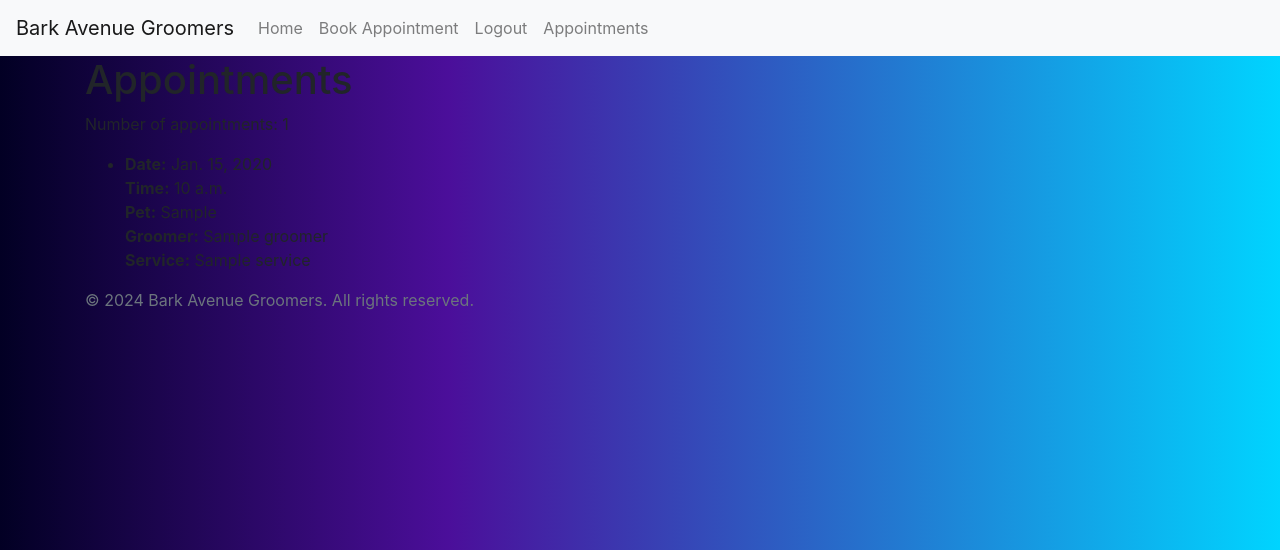
After one commit to JKirkby95/Bark-Avenue-Gitpod, a Django app: page /appointments/ in a window 1280 px wide. The commit adds this page. Shown: the top 550 px of the page. Run offline with Django 3.2, Linux system fonts and the light colour scheme; a user stored in the database is signed in; tables that the repository leaves empty hold one stand-in row (values such as "Sample post"); some libraries are stand-ins or nearby versions.

Commit message:
add logout option once logged in and show raw appointment data on the page(styling and crud still needed)

```diff
--- a/grooming/forms.py
+++ b/grooming/forms.py
@@ -2,7 +2,6 @@ from django import forms
 from .models import Appointment, Groomer
 from django.contrib.auth.forms import UserCreationForm , AuthenticationForm
 from django.contrib.auth.models import User
-
 from django import forms
 from django.contrib.auth.forms import UserCreationForm
 from django.contrib.auth.models import User
@@ -56,7 +55,6 @@ class LoginForm(AuthenticationForm):
 
 
 class AppointmentForm(forms.ModelForm):
-    customer = forms.CharField(max_length=100, widget=forms.TextInput(attrs={'class': 'form-control'}))
     pet = forms.CharField(max_length=100, widget=forms.TextInput(attrs={'class': 'form-control'}))
 
     class Meta:
@@ -64,7 +62,6 @@ class AppointmentForm(forms.ModelForm):
         fields = [
             'appointment_date',
             'appointment_time',
-            'customer',
             'pet',
             'groomer',
             'service',
--- a/grooming/models.py
+++ b/grooming/models.py
@@ -1,4 +1,31 @@
 from django.db import models
+from django.contrib.auth.models import User
+
+class Service(models.Model):
+    name = models.CharField(max_length=100)
+
+    def __str__(self):
+        return self.name
+
+class Groomer(models.Model):
+    name = models.CharField(max_length=100)
+
+
+    def __str__(self):
+        return self.name
+
+class Appointment(models.Model):
+    user = models.ForeignKey(User, on_delete=models.CASCADE)
+    pet = models.CharField(max_length=100)
+    groomer = models.ForeignKey(Groomer, on_delete=models.CASCADE)
+    appointment_date = models.DateField()
+    appointment_time = models.TimeField()
+    service = models.ForeignKey(Service, on_delete=models.CASCADE)
+
+    def __str__(self):
+        return f"Appointment for {self.pet} on {self.appointment_date}"
+
+
 
 # class' for the customer , pet ,groomer and appointments
 # class Customer(models.Model):
@@ -19,26 +46,3 @@ from django.db import models
 
 #     def __str__(self):
 #         return self.name
-class Service(models.Model):
-    name = models.CharField(max_length=100)
-
-    def __str__(self):
-        return self.name
-
-class Groomer(models.Model):
-    name = models.CharField(max_length=100)
-
-
-    def __str__(self):
-        return self.name
-
-class Appointment(models.Model):
-    customer = models.CharField(max_length=100)
-    pet = models.CharField(max_length=100)
-    groomer = models.ForeignKey(Groomer, on_delete=models.CASCADE)
-    appointment_date = models.DateField()
-    appointment_time = models.TimeField()
-    service = models.ForeignKey(Service, on_delete=models.CASCADE)
-
-    def __str__(self):
-        return f"Appointment for {self.pet} on {self.appointment_date}"
--- a/grooming/urls.py
+++ b/grooming/urls.py
@@ -1,9 +1,12 @@
 from django.urls import path
 from . import views
+from django.contrib.auth.views import LogoutView
 
 urlpatterns = [
     path('', views.IndexView.as_view(), name='index'),
     path('booking/', views.BookingView.as_view(), name='booking'),
     path('login/', views.LoginView.as_view(), name='login'),
+    path('logout/', LogoutView.as_view(next_page='index'), name='logout'),
     path('signup/', views.SignupView.as_view(), name='signup'),
+    path('appointments/', views.AppointmentsView.as_view(), name='appointments'),
 ]
--- a/grooming/views.py
+++ b/grooming/views.py
@@ -1,15 +1,26 @@
 from django.shortcuts import render, redirect
-from django.views.generic import TemplateView , FormView
-from .forms import AppointmentForm , SignUpForm , LoginForm
+from django.views.generic import TemplateView, FormView
+from .forms import AppointmentForm, SignUpForm, LoginForm
 from django.contrib.auth import authenticate, login
 from django.contrib import messages
-
+from .models import Appointment
+from django.contrib.auth.decorators import login_required
+from django.urls import reverse_lazy
+from django.contrib.auth.views import LogoutView
+from django.utils.decorators import method_decorator
 
 class IndexView(TemplateView):
+    '''
+    Class for Home page view
+    '''
     template_name = 'index.html'
 
 class BookingView(TemplateView):
     template_name = 'booking.html'
+
+    @method_decorator(login_required)
+    def dispatch(self, *args, **kwargs):
+        return super().dispatch(*args, **kwargs)
 
     def get(self, request):
         form = AppointmentForm()
@@ -18,11 +29,12 @@ class BookingView(TemplateView):
     def post(self, request):
         form = AppointmentForm(request.POST)
         if form.is_valid():
-            appointment = form.save()
+            appointment = form.save(commit=False)
+            appointment.user = request.user
+            appointment.save()
             # Redirect to a success page or home page
             return redirect('index')
         return render(request, self.template_name, {'form': form})
-
 
 class SignupView(FormView):
     template_name = 'signup.html'
@@ -48,3 +60,22 @@ class LoginView(FormView):
         else:
             messages.error(self.request, 'Invalid username or password')
             return super().form_invalid(form)
+
+@method_decorator(login_required, name='dispatch')
+class AppointmentsView(TemplateView):
+    '''
+    Class for viewing editing and deleting users appointments
+    '''
+    template_name = 'appointments.html'
+
+    def get_context_data(self, **kwargs):
+        context = super().get_context_data(**kwargs)
+        # Retrieve the current user's appointments
+        user_appointments = Appointment.objects.filter(user=self.request.user)
+        context['user_appointments'] = user_appointments
+        return context
+
+class CustomLogoutView(LogoutView):
+    def get_next_page(self):
+        # Override the default behavior to redirect to the home screen
+        return reverse_lazy('index')
--- /dev/null
+++ b/templates/appointments.html
@@ -0,0 +1,23 @@
+{% extends 'base.html' %}
+
+{% block title %}Appointments - Bark Avenue Groomers{% endblock %}
+
+{% block content %}
+<h1>Appointments</h1>
+    {% if user_appointments %}
+        <p>Number of appointments: {{ user_appointments.count }}</p>
+        <ul>
+            {% for appointment in user_appointments %}
+                <li>
+                    <strong>Date:</strong> {{ appointment.appointment_date }}<br>
+                    <strong>Time:</strong> {{ appointment.appointment_time }}<br>
+                    <strong>Pet:</strong> {{ appointment.pet }}<br>
+                    <strong>Groomer:</strong> {{ appointment.groomer }}<br>
+                    <strong>Service:</strong> {{ appointment.service }}<br>
+                </li>
+            {% endfor %}
+        </ul>
+    {% else %}
+        <p>No appointments found for the current user.</p>
+    {% endif %}
+{% endblock %}
--- a/templates/base.html
+++ b/templates/base.html
@@ -1,6 +1,7 @@
 {% load static %}
 <!DOCTYPE html>
 <html lang="en">
+
 <head>
     <meta charset="UTF-8">
     <meta name="viewport" content="width=device-width, initial-scale=1.0">
@@ -10,6 +11,7 @@
     <!-- Link to CSS file -->
     <link rel="stylesheet" href="{% static 'css/style.css' %}">
 </head>
+
 <body>
     <nav class="navbar navbar-expand-lg navbar-light bg-light">
         <a class="navbar-brand" href="#">Bark Avenue Groomers</a>
@@ -21,11 +23,22 @@
             <li class="nav-item">
                 <a class="nav-link" href="{% url 'booking' %}">Book Appointment</a>
             </li>
+            {% if user.is_authenticated %}
+            <!-- Display logout option if user is authenticated -->
+            <li class="nav-item">
+                <a class="nav-link" href="{% url 'logout' %}">Logout</a>
+            </li>
+            {% else %}
+            <!-- Display sign-up and login links if user is not authenticated -->
             <li class="nav-item">
                 <a class="nav-link" href="{% url 'signup' %}">Sign-Up</a>
             </li>
             <li class="nav-item">
                 <a class="nav-link" href="{% url 'login' %}">Login</a>
+            </li>
+            {% endif %}
+            <li class="nav-item">
+                <a class="nav-link" href="{% url 'appointments' %}">Appointments</a>
             </li>
         </ul>
     </nav>
@@ -41,4 +54,5 @@
     <script src="https://code.jquery.com/jquery-3.6.0.min.js"></script>
     <script src="https://stackpath.bootstrapcdn.com/bootstrap/4.5.2/js/bootstrap.min.js"></script>
 </body>
+
 </html>
```
Also changed, not shown: db.sqlite3 (deleted), grooming/migrations/0001_initial.py.
